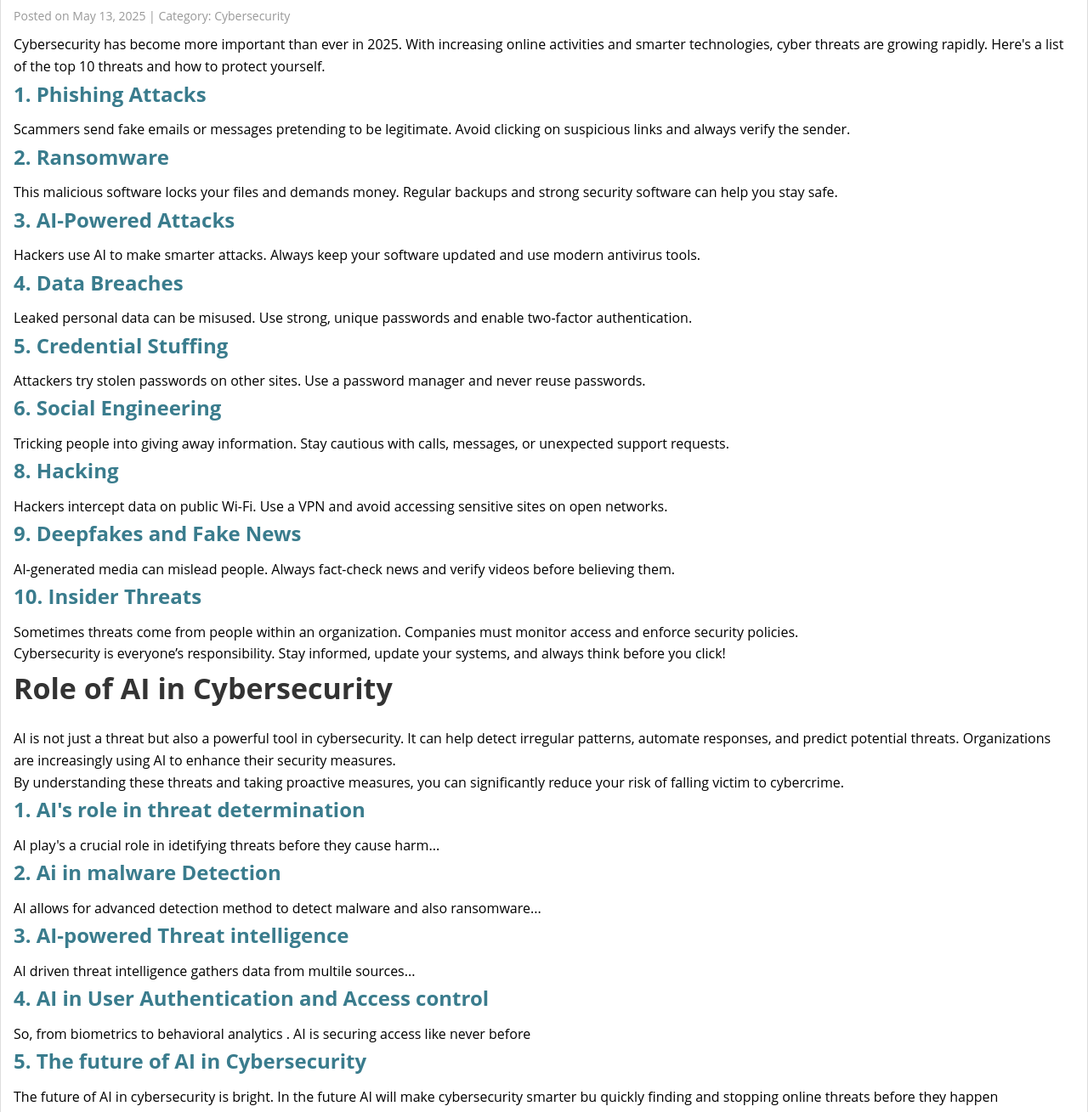
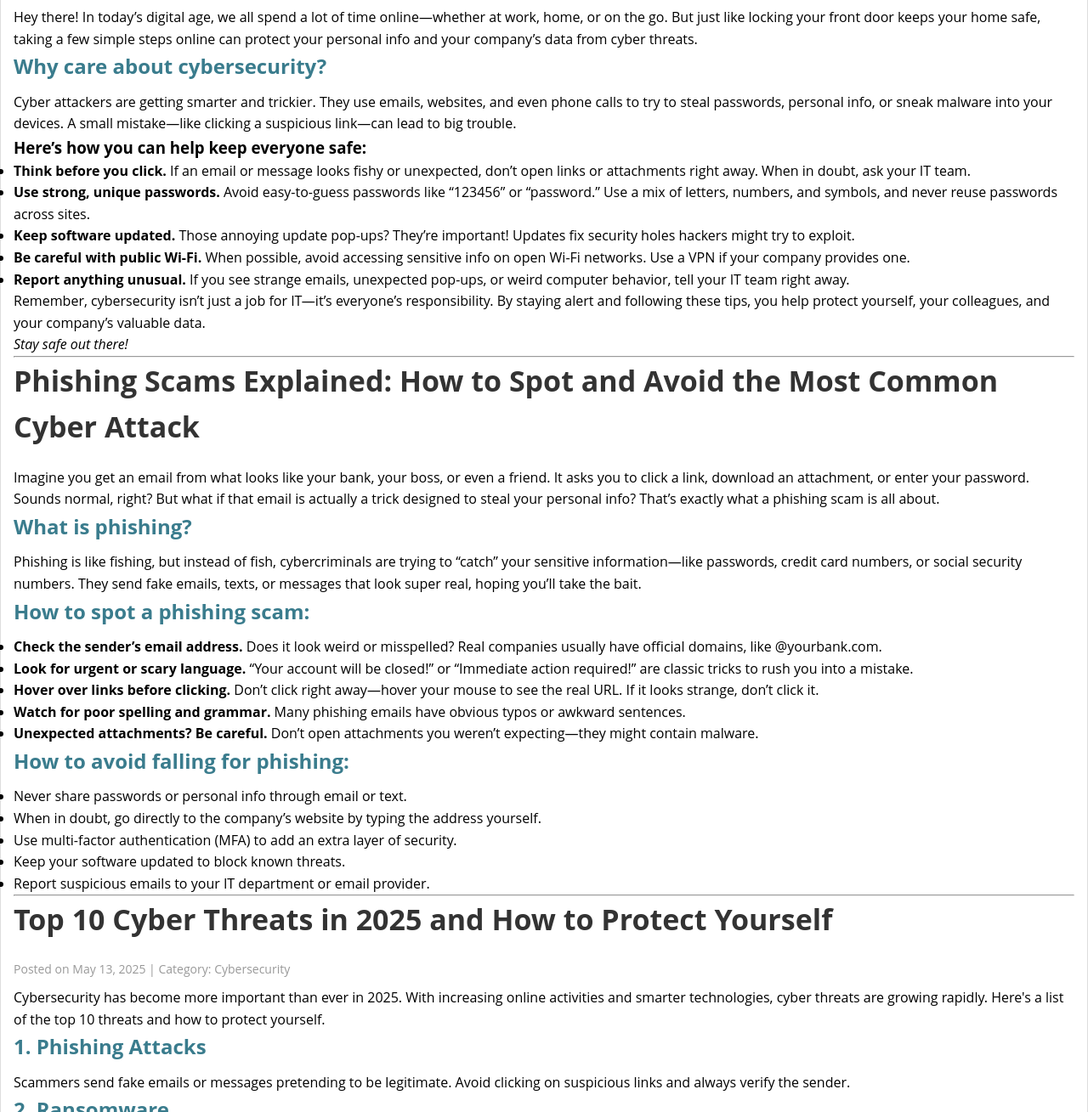
Before and after one commit to adityamahajan065/blog-website, a plain HTML site: page cybersecurity.html in a window 1280 px wide. Shown: the part 164-1473 px from the top of the page at 85% size. Drawn offline with Linux system fonts and the light colour scheme.

Commit message:
Update cybersecurity.html

```diff
--- a/cybersecurity.html
+++ b/cybersecurity.html
@@ -1,10 +1,10 @@
 <!DOCTYPE html>
 <html lang="en">
 <head>
-    <meta charset="UTF-8">
-    <meta name="viewport" content="width=device-width, initial-scale=1.0">
+    <meta charset="UTF-8" />
+    <meta name="viewport" content="width=device-width, initial-scale=1" />
     <title>Cybersecurity</title>
-    <link rel="stylesheet" href="styles.css">
+    <link rel="stylesheet" href="styles.css" />
 </head>
 <body>
     <header>
@@ -22,6 +22,61 @@
 
     <main>
         <article class="blog-post">
+
+
+            <section>
+                <h1>Cybersecurity Awareness: Protecting You and Your Digital World</h1>
+                <p>Hey there! In today’s digital age, we all spend a lot of time online—whether at work, home, or on the go. But just like locking your front door keeps your home safe, taking a few simple steps online can protect your personal info and your company’s data from cyber threats.</p>
+
+                <h2>Why care about cybersecurity?</h2>
+                <p>Cyber attackers are getting smarter and trickier. They use emails, websites, and even phone calls to try to steal passwords, personal info, or sneak malware into your devices. A small mistake—like clicking a suspicious link—can lead to big trouble.</p>
+
+                <h3>Here’s how you can help keep everyone safe:</h3>
+                <ul>
+                    <li><strong>Think before you click.</strong> If an email or message looks fishy or unexpected, don’t open links or attachments right away. When in doubt, ask your IT team.</li>
+                    <li><strong>Use strong, unique passwords.</strong> Avoid easy-to-guess passwords like “123456” or “password.” Use a mix of letters, numbers, and symbols, and never reuse passwords across sites.</li>
+                    <li><strong>Keep software updated.</strong> Those annoying update pop-ups? They’re important! Updates fix security holes hackers might try to exploit.</li>
+                    <li><strong>Be careful with public Wi-Fi.</strong> When possible, avoid accessing sensitive info on open Wi-Fi networks. Use a VPN if your company provides one.</li>
+                    <li><strong>Report anything unusual.</strong> If you see strange emails, unexpected pop-ups, or weird computer behavior, tell your IT team right away.</li>
+                </ul>
+
+                <p>Remember, cybersecurity isn’t just a job for IT—it’s everyone’s responsibility. By staying alert and following these tips, you help protect yourself, your colleagues, and your company’s valuable data.</p>
+                <p><em>Stay safe out there!</em></p>
+            </section>
+
+            <hr />
+
+
+            <section>
+                <h1>Phishing Scams Explained: How to Spot and Avoid the Most Common Cyber Attack</h1>
+                <p>Imagine you get an email from what looks like your bank, your boss, or even a friend. It asks you to click a link, download an attachment, or enter your password. Sounds normal, right? But what if that email is actually a trick designed to steal your personal info? That’s exactly what a phishing scam is all about.</p>
+
+                <h2>What is phishing?</h2>
+                <p>Phishing is like fishing, but instead of fish, cybercriminals are trying to “catch” your sensitive information—like passwords, credit card numbers, or social security numbers. They send fake emails, texts, or messages that look super real, hoping you’ll take the bait.</p>
+
+                <h2>How to spot a phishing scam:</h2>
+                <ul>
+                    <li><strong>Check the sender’s email address.</strong> Does it look weird or misspelled? Real companies usually have official domains, like @yourbank.com.</li>
+                    <li><strong>Look for urgent or scary language.</strong> “Your account will be closed!” or “Immediate action required!” are classic tricks to rush you into a mistake.</li>
+                    <li><strong>Hover over links before clicking.</strong> Don’t click right away—hover your mouse to see the real URL. If it looks strange, don’t click it.</li>
+                    <li><strong>Watch for poor spelling and grammar.</strong> Many phishing emails have obvious typos or awkward sentences.</li>
+                    <li><strong>Unexpected attachments? Be careful.</strong> Don’t open attachments you weren’t expecting—they might contain malware.</li>
+                </ul>
+
+                <h2>How to avoid falling for phishing:</h2>
+                <ul>
+                    <li>Never share passwords or personal info through email or text.</li>
+                    <li>When in doubt, go directly to the company’s website by typing the address yourself.</li>
+                    <li>Use multi-factor authentication (MFA) to add an extra layer of security.</li>
+                    <li>Keep your software updated to block known threats.</li>
+                    <li>Report suspicious emails to your IT department or email provider.</li>
+                </ul>
+            </section>
+
+            <hr />
+
+
+            <section>
                 <h1>Top 10 Cyber Threats in 2025 and How to Protect Yourself</h1>
                 <p class="meta">Posted on May 13, 2025 | Category: Cybersecurity</p>
 
@@ -61,19 +116,18 @@
                 <p>By understanding these threats and taking proactive measures, you can significantly reduce your risk of falling victim to cybercrime.</p>
 
                 <h2>1. AI's role in threat determination</h2>
-            <P> AI play's a crucial role in idetifying threats before they cause harm...</P>
-            <h2>2. Ai in malware Detection</h2>
-            <P> AI allows for advanced detection method to detect malware and also ransomware...</P>
-            <h2>3. AI-powered Threat intelligence </h2>
-            <p> AI driven threat intelligence gathers data from multile sources...</p>
+                <p>AI plays a crucial role in identifying threats before they cause harm...</p>
+                <h2>2. AI in malware Detection</h2>
+                <p>AI allows for advanced detection methods to detect malware and ransomware...</p>
+                <h2>3. AI-powered Threat intelligence</h2>
+                <p>AI-driven threat intelligence gathers data from multiple sources...</p>
                 <h2>4. AI in User Authentication and Access control</h2>
-            <p> So, from biometrics to behavioral analytics . AI is securing access like never before</p>
-            <h2>5. The future of AI in Cybersecurity </h2>
-            <p> The future of AI in cybersecurity is bright. In the future AI will make cybersecurity smarter bu quickly finding and stopping online threats before they happen </p>
-            <h1></h1>
+                <p>From biometrics to behavioral analytics, AI is securing access like never before.</p>
+                <h2>5. The future of AI in Cybersecurity</h2>
+                <p>The future of AI in cybersecurity is bright. AI will make cybersecurity smarter by quickly finding and stopping online threats before they happen.</p>
+            </section>
 
         </article>
-
     </main>
 
     <footer>
```
Lines whose indentation alone changed are shown as unchanged.
